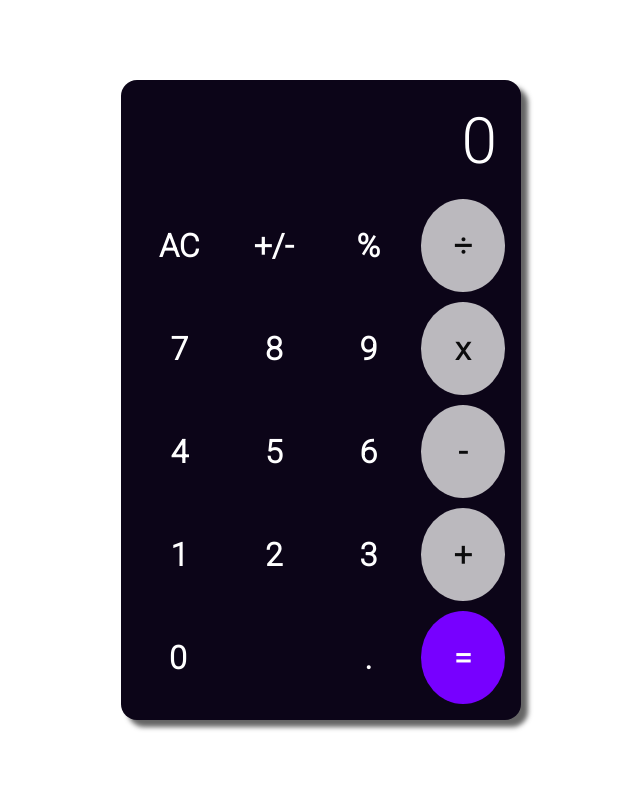
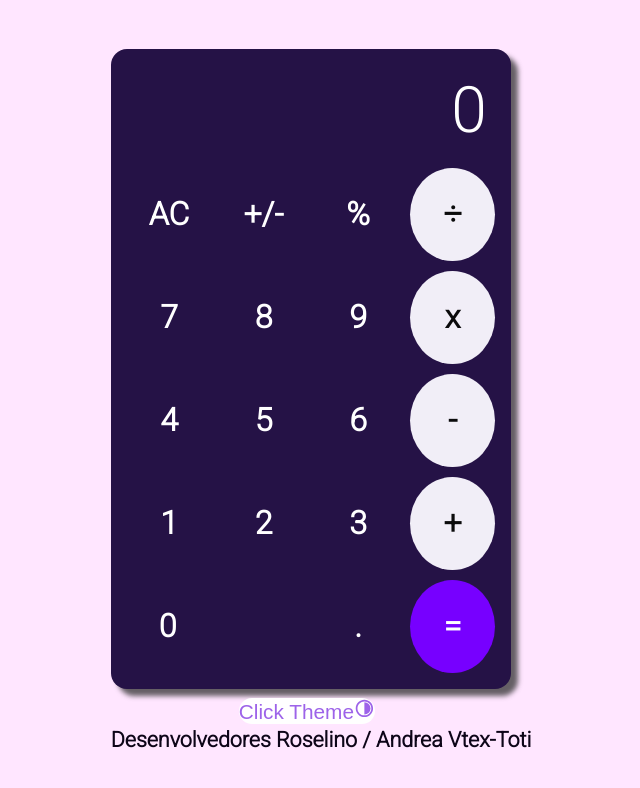
Before and after one commit to Amontoya1/react-calculadora-toti, a React (Create React App) app: page / in a window 1280 px wide. Shown: the top 788 px of the page, without its empty margins (319-959 px from the left). Built offline with nearby package versions, Linux system fonts and the light colour scheme.

Commit message:
styles: adicionado styles theme

```diff
--- a/package.json
+++ b/package.json
@@ -8,8 +8,10 @@
     "@testing-library/user-event": "^12.1.10",
     "react": "^17.0.2",
     "react-dom": "^17.0.2",
+    "react-icons": "^4.2.0",
     "react-number-format": "^4.6.3",
     "react-scripts": "4.0.3",
+    "styled-components": "^5.3.0",
     "web-vitals": "^1.0.1"
   },
   "scripts": {
--- a/src/App.css
+++ b/src/App.css
@@ -1,15 +1,6 @@
-@import url("https://fonts.googleapis.com/css2?family=Roboto:wght@300&display=swap");
 
-* {
-  padding: 0;
-  margin: 0;
-  box-sizing: border-box;
-  -webkit-user-drag: none;
-  -webkit-app-region: none;
-}
 
 body {
-  /* background-image: url("https://vtex.com/wp-content/uploads/2020/06/grow-revenue-and-reach-cover-desktop-1035x1300.jpg"); */
   display: grid;
   place-content: center;
   font-family: "Roboto", sans-serif;
@@ -20,7 +11,7 @@ body {
 .container {
   height: 80vh;
   width: 50vh;
-  background-color: rgb(12, 5, 24);
+  background-color: rgb(37, 18, 70);
   border-radius: 1rem;
   padding: 1rem;
   -webkit-box-shadow: 7px 7px 5px 0px rgba(50, 50, 50, 0.75);
@@ -71,13 +62,13 @@ body {
 }
 
 .operador {
-  background-color: rgb(187, 185, 190);
+  background-color: rgb(241, 238, 247);
   color: rgb(11, 11, 12);
 }
 
 .operador:hover {
   background-color: rgb(187, 185, 190);
-  color: rgb(11, 11, 12);
+  color: rgb(83, 59, 124)
 }
 
 .zero {
@@ -87,3 +78,17 @@ body {
   align-items: center;
   padding-left: 2rem;
 }
+
+h6 {
+  color: rgb(13, 5, 24);
+}
+
+.logo {
+  border-radius: 25px;
+  background-color: white;
+  color: rgb(157, 99, 233);
+  align-items: center;
+  font-size: 1.3rem;
+  margin-left: 8rem;
+  border: rgb(157, 99, 233);
+}
--- a/src/App.js
+++ b/src/App.js
@@ -1,7 +1,12 @@
 import Calculator from "./pages/Main/index";
 
+
 function App() {
-  return <Calculator></Calculator>;
+  return (
+    <>
+      <Calculator/>
+    </>
+  );
 }
 
 export default App;
--- a/src/pages/Main/index.js
+++ b/src/pages/Main/index.js
@@ -2,8 +2,17 @@ import React from "react";
 import "../../App.css";
 import { useState, useEffect } from "react";
 import NumberFormat from "react-number-format";
+import { ThemeProvider } from 'styled-components';
+import GlobalStyle from '../../styles/global';
+import {lightTheme, darkTheme} from '../../styles/theme';
+import { BiAdjust } from "react-icons/bi";
+
 
 function Calculator() {
+
+  const [theme, setTheme] = useState("light");
+  const themeToggler = () => {theme === "light" ? setTheme("dark") : setTheme("light")};
+
   const [preState, setPreState] = useState("");
   const [curState, setCurState] = useState("");
   const [input, setInput] = useState("0");
@@ -88,7 +97,10 @@ function Calculator() {
     setCurState("");
     setInput("0");
   };
+
   return (
+    <ThemeProvider theme={theme === "light" ? lightTheme : darkTheme}>
+       <GlobalStyle/>
     <div className="container">
       <div className="wrapper">
         <div className="screen">
@@ -164,7 +176,13 @@ function Calculator() {
           =
         </div>
       </div>
+      <div  className="btn" onClick={themeToggler}>
+      </div>
     </div>
+    <button className="logo" onClick={() => themeToggler()}> Click Theme<BiAdjust/></button>
+
+    <h6>Desenvolvedores Roselino / Andrea Vtex-Toti</h6>
+    </ThemeProvider>
   );
 }
 
--- /dev/null
+++ b/src/styles/global.js
@@ -0,0 +1,22 @@
+import { createGlobalStyle } from "styled-components";
+
+export default createGlobalStyle`
+
+@import url("https://fonts.googleapis.com/css2?family=Roboto:wght@300&display=swap");
+
+* {
+  padding: 0;
+  margin: 0;
+  box-sizing: border-box;
+  -webkit-user-drag: none;
+  -webkit-app-region: none;
+}
+body {
+  background-color: ${(props) => props.theme.body};
+}
+
+*container {
+  background-color: ${(props) => props.theme.body};
+}
+
+`;
--- /dev/null
+++ b/src/styles/theme.js
@@ -0,0 +1,12 @@
+
+
+export const lightTheme = {
+  body: "#ffe6ff",
+  fontColor: "#000",
+
+};
+
+export const darkTheme = {
+  body: "#330033",
+  fontColor: "#fff",
+};
```
Also changed, not shown: 1 other file (tests, documents, lock files or other folders).
